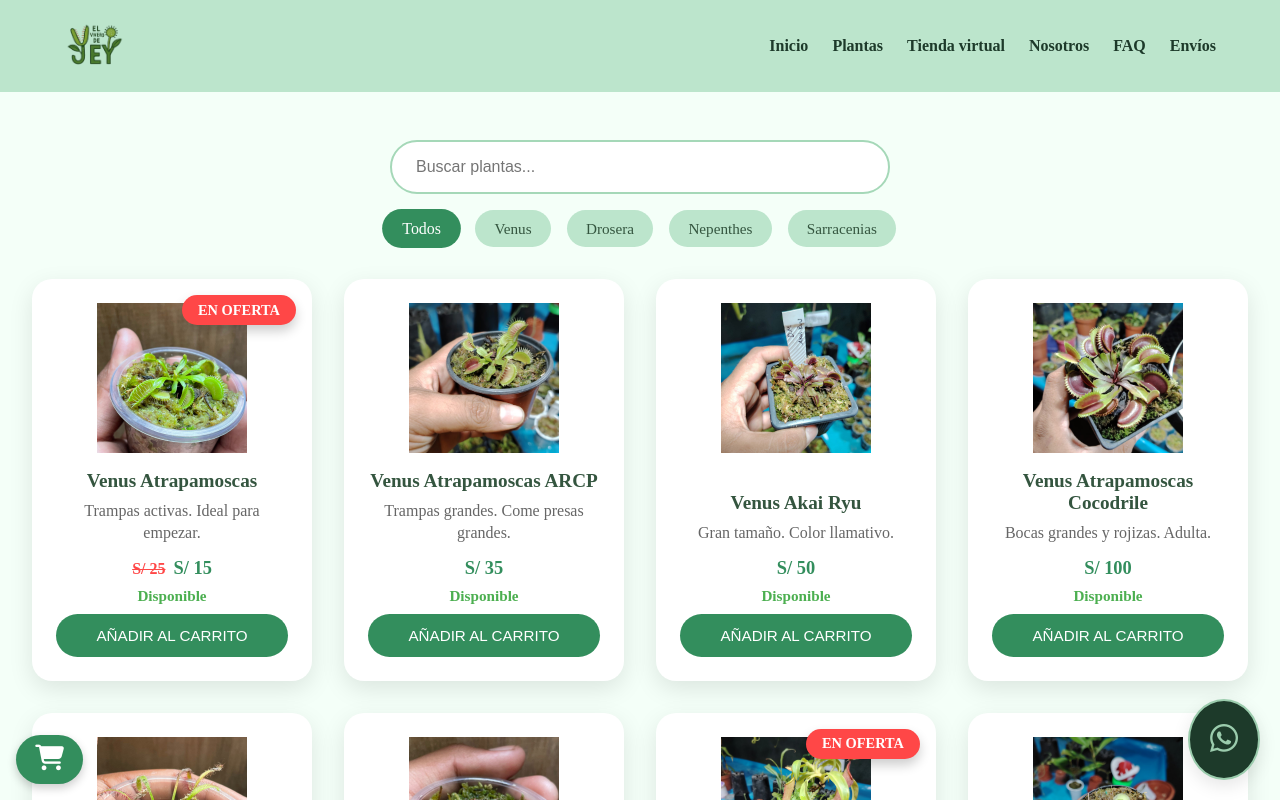
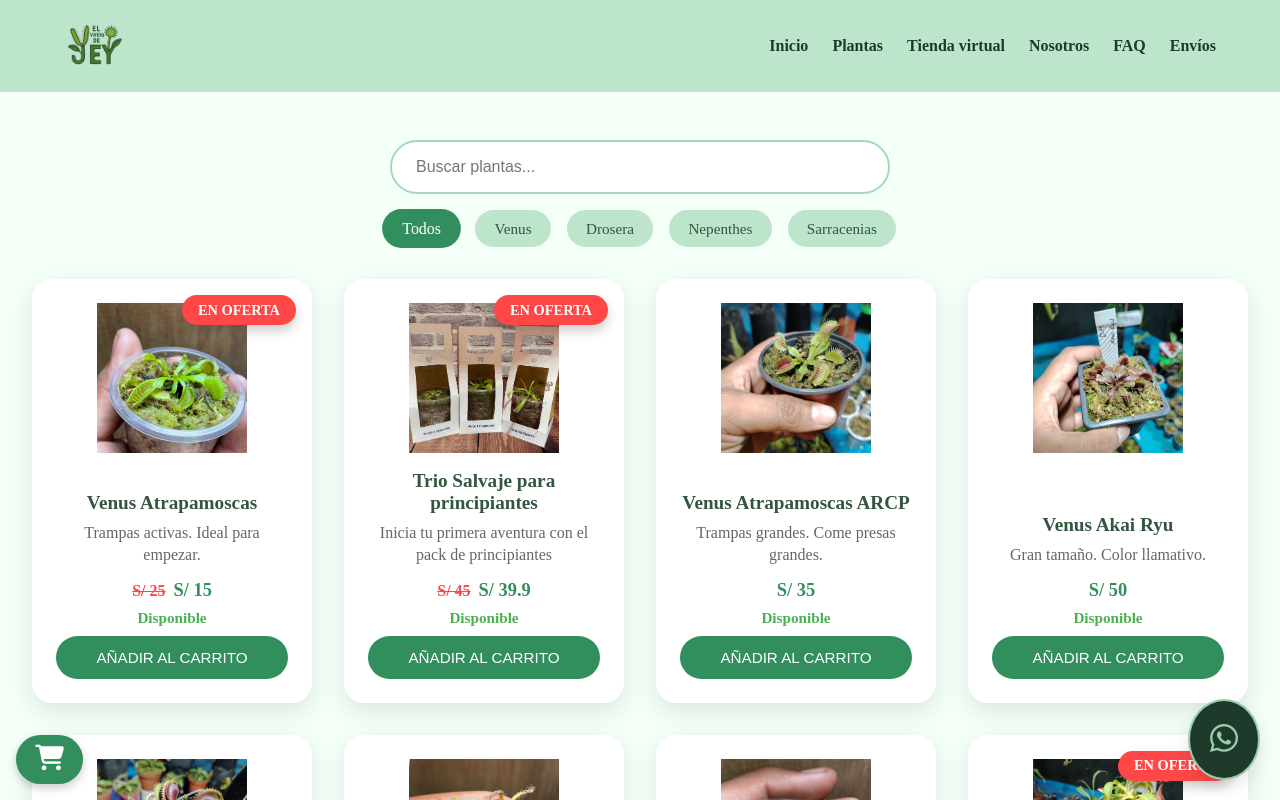
Before and after one commit to Jarol20cb/El-vivero-de-Jey, an Angular app: page /tienda in a window 1280 px wide. Shown: the top 800 px of the page. Built offline with nearby package versions, Linux system fonts and the light colour scheme.

Commit message:
se agrego el pack salvaje a la tienda

```diff
--- a/src/app/tienda/tienda.component.ts
+++ b/src/app/tienda/tienda.component.ts
@@ -22,6 +22,16 @@ export class TiendaComponent {
       imagen: 'tienda/venus.jpg',
       precio: 15,
       precioOriginal: 25,
+      disponible: true,
+      enOferta: true
+    },
+    {
+      nombre: 'Trio Salvaje para principiantes',
+      tipo: 'venus',
+      descripcion: 'Inicia tu primera aventura con el pack de principiantes',
+      imagen: 'tienda/pack.jpg',
+      precio: 39.90,
+      precioOriginal: 45,
       disponible: true,
       enOferta: true
     },
```
Also changed, not shown: public/tienda/pack.jpg (added).
